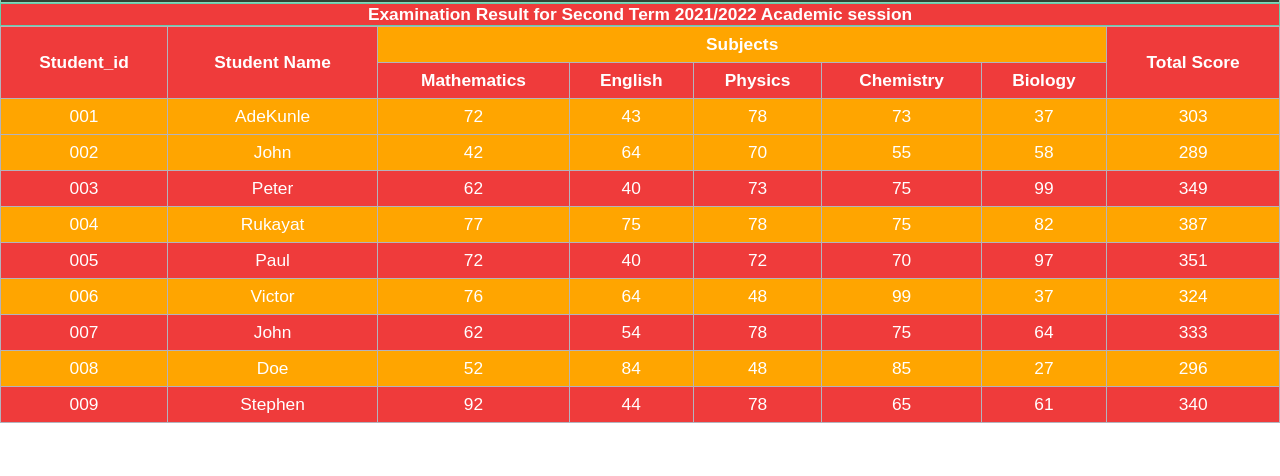
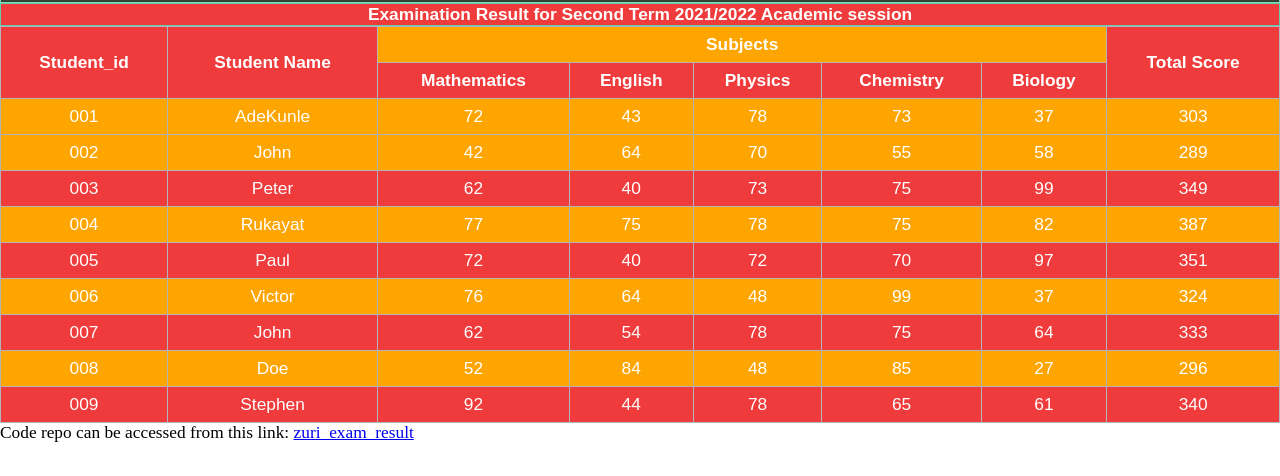
Before and after one commit to taofeekajibade/zuri_exam_result, a plain HTML site: page index.html in a window 1280 px wide. Shown: the part 78-554 px from the top of the page. Drawn offline with Linux system fonts and the light colour scheme.

Commit message:
Added link to repo under table

```diff
--- a/index.html
+++ b/index.html
@@ -127,5 +127,7 @@
       </tbody>
 
      </table>
+
+     <p>Code repo can be accessed from this link: <a href="https://github.com/cleargoaldigital/zuri_exam_result" target="_blank">zuri_exam_result</a></p>
 </body>
 </html>
```
